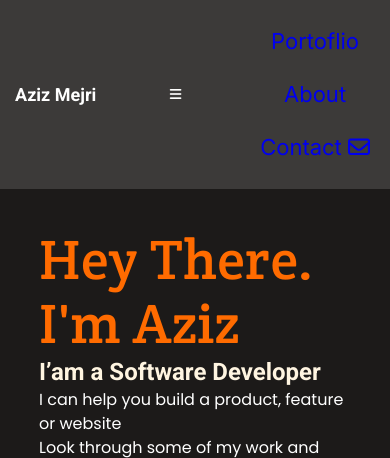
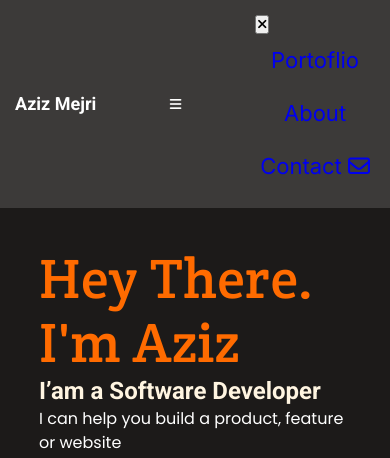
Before and after one commit to huseyinbiyik/cr-mobile-menu, a plain HTML site: page index.html in a window 390 px wide. Shown: the top 458 px of the page. Drawn offline with Linux system fonts and the light colour scheme; a script that the page names is missing.

Commit message:
Add close button to mobile nav

```diff
--- a/index.html
+++ b/index.html
@@ -15,6 +15,11 @@
         <i class="fas fa-bars"></i>
       </button>
       <nav id="mobile-nav">
+        <div id="close-button-container">
+          <button type="button" class="nav-close">
+            <i class="fas fa-times"></i>
+          </button>
+        </div>
         <ul>
           <li><a class="nav-link" href="#projects">Portoflio</a></li>
           <li><a class="nav-link" href="#about-me">About</a></li>
```
